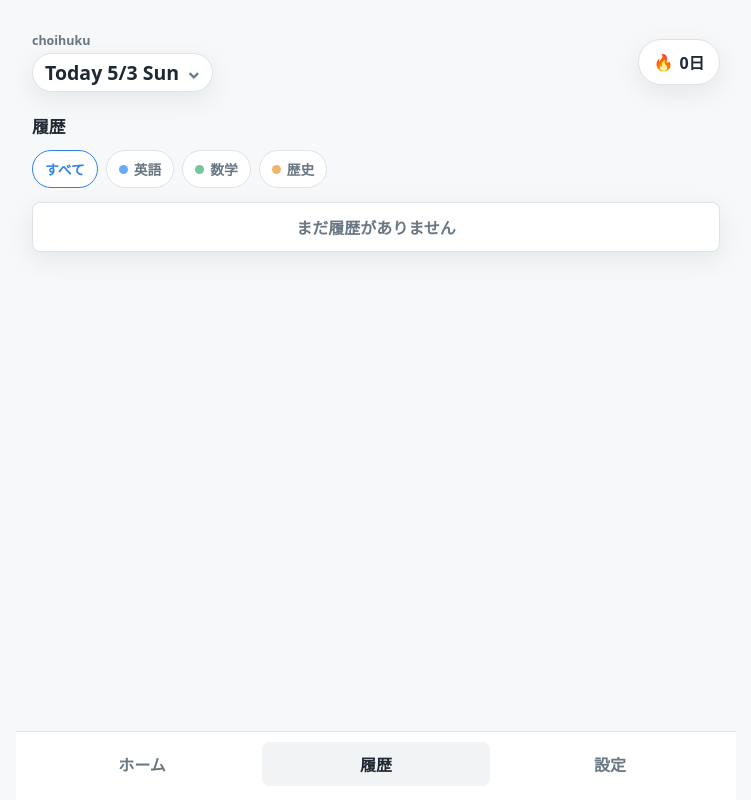
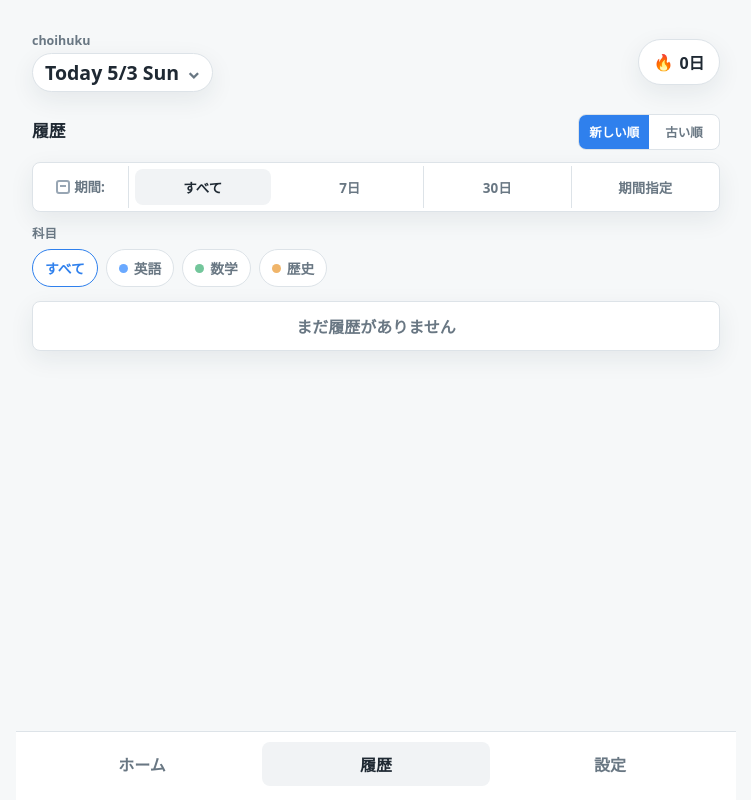
Before and after one commit to kamonokashi/choifuku, a plain HTML site: page index.html in a window 1280 px wide. Both pictures are taken after a click on the button "履歴". Shown: the whole page, without its empty margins (264-1015 px from the left). Drawn offline with Linux system fonts and the light colour scheme.

Commit message:
Improve history filters

```diff
--- a/index.html
+++ b/index.html
@@ -36,7 +36,10 @@
         <section id="historyView" class="view" aria-labelledby="historyTitle">
           <div class="section-heading">
             <h2 id="historyTitle">履歴</h2>
+            <div id="historySortControl" class="sort-segment" aria-label="日付順"></div>
           </div>
+          <div id="historyControls" class="history-controls"></div>
+          <p class="filter-label">科目</p>
           <div id="subjectFilters" class="filter-row" role="list"></div>
           <div id="historyList" class="history-list"></div>
         </section>
--- a/script.js
+++ b/script.js
@@ -28,6 +28,10 @@ const defaultState = {
 
 let state = loadState();
 let activeHistorySubject = "all";
+let historySortOrder = "desc";
+let historyRange = "all";
+let historyCustomStart = "";
+let historyCustomEnd = "";
 let settingsMode = "menu";
 let settingsDraft = null;
 let settingsDraftSnapshot = "";
@@ -47,6 +51,8 @@ const elements = {
   addStudyButton: document.querySelector("#addStudyButton"),
   studyPicker: document.querySelector("#studyPicker"),
   historyList: document.querySelector("#historyList"),
+  historyControls: document.querySelector("#historyControls"),
+  historySortControl: document.querySelector("#historySortControl"),
   subjectFilters: document.querySelector("#subjectFilters"),
   settingsContent: document.querySelector("#settingsContent")
 };
@@ -409,6 +415,7 @@ function getDateStatus(dateKey) {
 }
 
 function renderHistory() {
+  renderHistoryControls();
   elements.subjectFilters.innerHTML = "";
   elements.subjectFilters.append(createFilterButton("all", "すべて"));
   state.subjects.forEach((subject) => {
@@ -418,7 +425,12 @@ function renderHistory() {
   const memos = state.memos
     .filter((memo) => memo.content.trim().length > 0)
     .filter((memo) => activeHistorySubject === "all" || memo.subjectId === activeHistorySubject)
-    .sort((a, b) => b.date.localeCompare(a.date) || a.period - b.period);
+    .filter((memo) => isMemoInHistoryRange(memo))
+    .sort((a, b) => {
+      const dateSort =
+        historySortOrder === "asc" ? a.date.localeCompare(b.date) : b.date.localeCompare(a.date);
+      return dateSort || a.period - b.period;
+    });
 
   elements.historyList.innerHTML = "";
   if (memos.length === 0) {
@@ -447,6 +459,63 @@ function renderHistory() {
     item.querySelector(".history-memo").textContent = memo.content;
     elements.historyList.append(item);
   });
+}
+
+function renderHistoryControls() {
+  elements.historySortControl.innerHTML = `
+    <button class="${historySortOrder === "desc" ? "is-active" : ""}" type="button" data-sort="desc">新しい順</button>
+    <button class="${historySortOrder === "asc" ? "is-active" : ""}" type="button" data-sort="asc">古い順</button>
+  `;
+  elements.historyControls.innerHTML = `
+    <div class="history-period-bar" aria-label="期間">
+      <span class="period-control-label"><span class="period-icon" aria-hidden="true"></span>期間:</span>
+      <button class="period-option${historyRange === "all" ? " is-active" : ""}" type="button" data-range="all">すべて</button>
+      <button class="period-option${historyRange === "7" ? " is-active" : ""}" type="button" data-range="7">7日</button>
+      <button class="period-option${historyRange === "30" ? " is-active" : ""}" type="button" data-range="30">30日</button>
+      <button class="period-option${historyRange === "custom" ? " is-active" : ""}" type="button" data-range="custom">期間指定</button>
+    </div>
+    <div class="custom-range${historyRange === "custom" ? " is-active" : ""}">
+      <input id="historyStartInput" type="date" value="${historyCustomStart}">
+      <input id="historyEndInput" type="date" value="${historyCustomEnd}">
+    </div>
+  `;
+
+  elements.historySortControl.querySelectorAll("[data-sort]").forEach((button) => {
+    button.addEventListener("click", () => {
+      historySortOrder = button.dataset.sort;
+      renderHistory();
+    });
+  });
+  elements.historyControls.querySelectorAll("[data-range]").forEach((button) => {
+    button.addEventListener("click", () => {
+      historyRange = button.dataset.range;
+      renderHistory();
+    });
+  });
+
+  const startInput = elements.historyControls.querySelector("#historyStartInput");
+  const endInput = elements.historyControls.querySelector("#historyEndInput");
+  startInput.addEventListener("change", () => {
+    historyCustomStart = startInput.value;
+    renderHistory();
+  });
+  endInput.addEventListener("change", () => {
+    historyCustomEnd = endInput.value;
+    renderHistory();
+  });
+}
+
+function isMemoInHistoryRange(memo) {
+  if (historyRange === "all") return true;
+  if (historyRange === "custom") {
+    if (historyCustomStart && memo.date < historyCustomStart) return false;
+    if (historyCustomEnd && memo.date > historyCustomEnd) return false;
+    return true;
+  }
+
+  const days = Number(historyRange);
+  const startDate = addDays(getToday(), -(days - 1));
+  return memo.date >= startDate && memo.date <= getToday();
 }
 
 function createFilterButton(id, label, color = null) {
--- a/styles.css
+++ b/styles.css
@@ -130,6 +130,31 @@ h3 {
   color: var(--muted);
   font-size: 0.86rem;
   font-weight: 700;
+}
+
+.sort-segment {
+  display: inline-grid;
+  grid-template-columns: repeat(2, minmax(0, 1fr));
+  border: 1px solid var(--line);
+  border-radius: 8px;
+  background: var(--surface);
+  overflow: hidden;
+}
+
+.sort-segment button {
+  min-height: 34px;
+  border: 0;
+  background: transparent;
+  color: var(--muted);
+  padding: 6px 10px;
+  font-size: 0.78rem;
+  font-weight: 900;
+  white-space: nowrap;
+}
+
+.sort-segment button.is-active {
+  background: var(--accent);
+  color: #fff;
 }
 
 .view {
@@ -518,6 +543,95 @@ input[type="color"] {
   padding-bottom: 2px;
 }
 
+.history-controls {
+  display: grid;
+  gap: 8px;
+  margin-bottom: 12px;
+}
+
+.filter-label {
+  margin-bottom: 7px;
+  color: var(--muted);
+  font-size: 0.78rem;
+  font-weight: 900;
+}
+
+.history-period-bar {
+  display: grid;
+  grid-template-columns: 96px repeat(4, minmax(84px, 1fr));
+  align-items: center;
+  gap: 0;
+  overflow-x: auto;
+  border: 1px solid var(--line);
+  border-radius: 8px;
+  background: var(--surface);
+  box-shadow: var(--shadow);
+}
+
+.period-icon {
+  width: 14px;
+  height: 14px;
+  border: 2px solid #98a6b4;
+  border-radius: 3px;
+  position: relative;
+  flex: 0 0 auto;
+}
+
+.period-icon::before {
+  content: "";
+  position: absolute;
+  right: 2px;
+  left: 2px;
+  top: 3px;
+  border-top: 2px solid #98a6b4;
+}
+
+.period-control-label,
+.period-option {
+  min-height: 42px;
+  border: 0;
+  border-right: 1px solid var(--line);
+  background: transparent;
+  color: var(--muted);
+  margin: 0;
+  padding: 8px 12px;
+  font-size: 0.84rem;
+  font-weight: 900;
+  white-space: nowrap;
+}
+
+.period-control-label {
+  display: inline-flex;
+  align-items: center;
+  justify-content: center;
+  gap: 4px;
+  padding: 8px 10px;
+  line-height: 1;
+}
+
+.period-option:last-child {
+  border-right: 0;
+}
+
+.period-option.is-active {
+  margin: 6px;
+  min-height: 30px;
+  border-right: 0;
+  border-radius: 8px;
+  background: var(--surface-muted);
+  color: var(--text);
+}
+
+.custom-range {
+  display: none;
+  grid-template-columns: minmax(0, 1fr) minmax(0, 1fr);
+  gap: 8px;
+}
+
+.custom-range.is-active {
+  display: grid;
+}
+
 .filter-button {
   flex: 0 0 auto;
   display: inline-flex;
```
